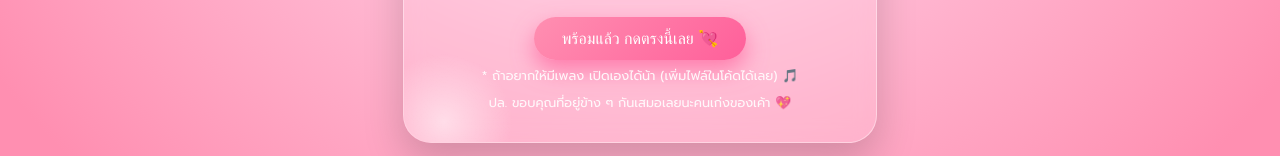
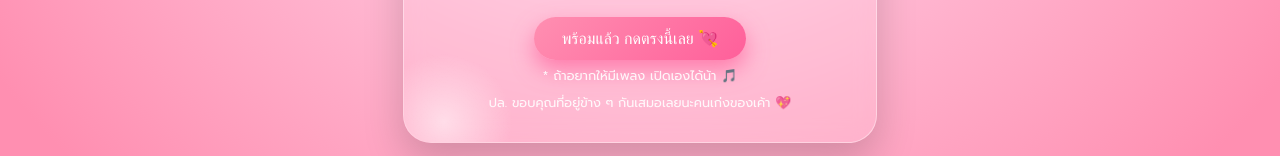
Before and after one commit to pravit-12/my-love-web, a plain HTML site: page index.html in a window 1280 px wide. Shown: the part 431-587 px from the top of the page. Drawn offline with Linux system fonts and the light colour scheme.

Commit message:
Add files via upload

```diff
--- a/index.html
+++ b/index.html
@@ -33,7 +33,7 @@
         ถูกใส่ความรู้สึกของเค้าลงไปหมดแล้ว 🥺💕
       </p>
       <button id="enter-btn">พร้อมแล้ว กดตรงนี้เลย 💘</button>
-      <div class="music-hint">* ถ้าอยากให้มีเพลง เปิดเองได้น้า (เพิ่มไฟล์ในโค้ดได้เลย) 🎵</div>
+      <div class="music-hint">* ถ้าอยากให้มีเพลง เปิดเองได้น้า 🎵</div>
       <div class="small-note">ปล. ขอบคุณที่อยู่ข้าง ๆ กันเสมอเลยนะคนเก่งของเค้า 💖</div>
     </div>
   </div>
```
